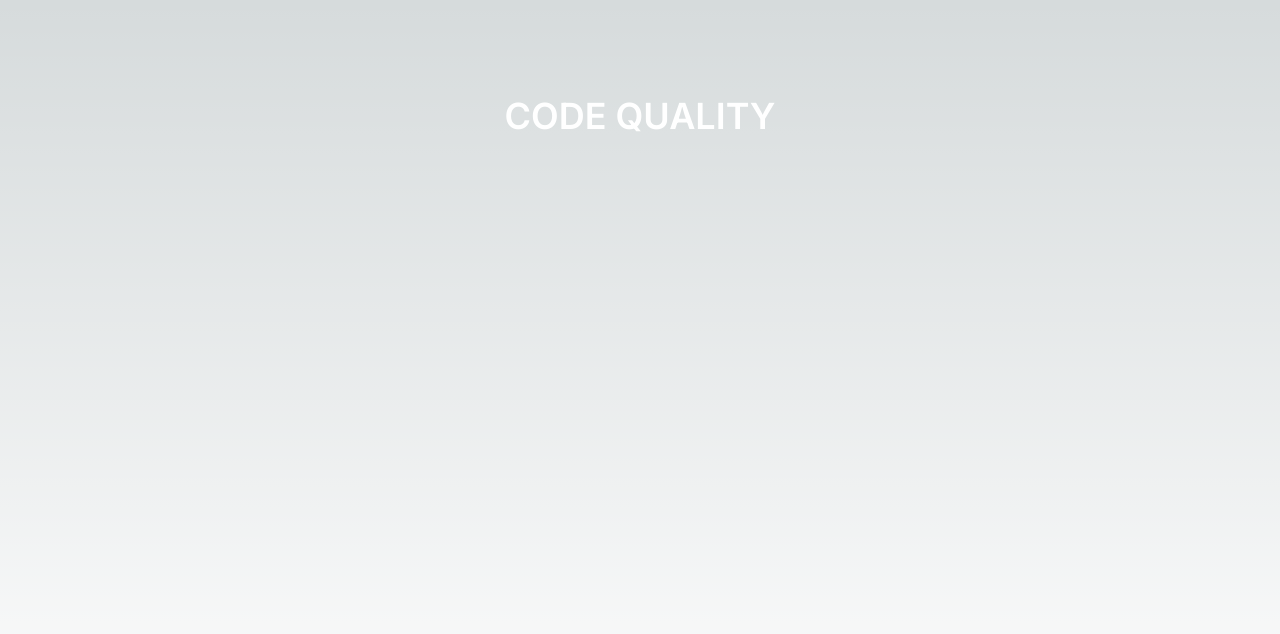
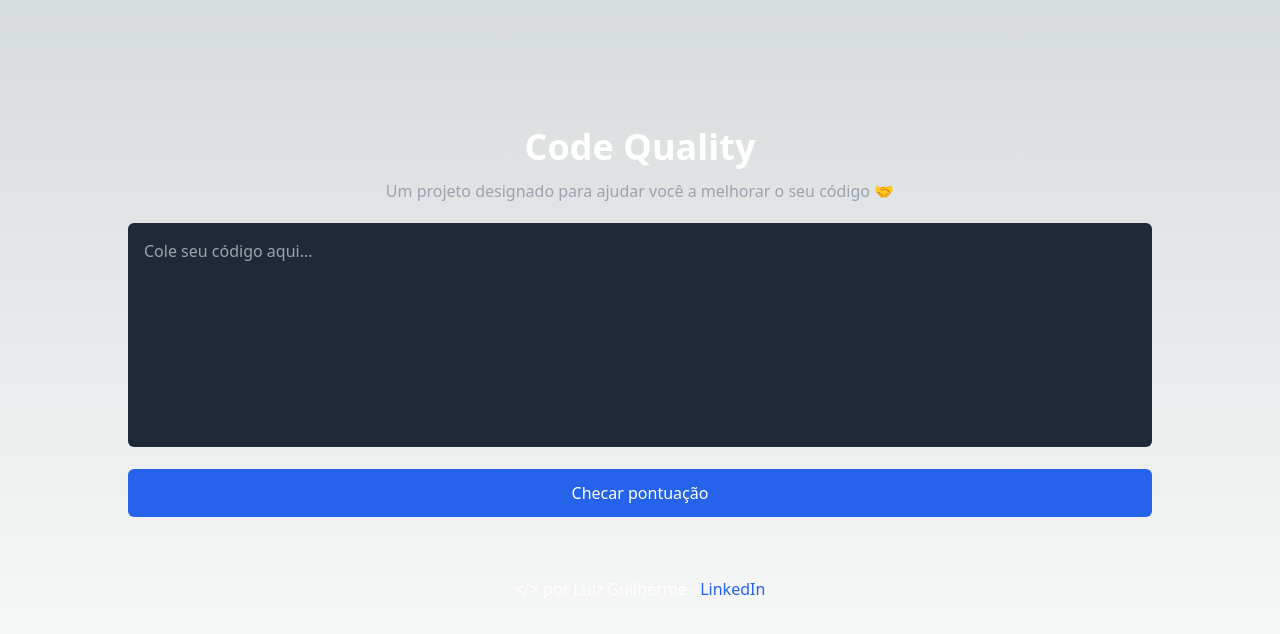
Before and after one commit to lvxzxn/codequality, a Next.js app: page / in a window 1280 px wide. Shown: the top 634 px of the page. Built offline with nearby package versions, Linux system fonts and the light colour scheme.

Commit message:
feat: chat ready
add ui;
implement assistent;
loading system;

```diff
--- a/package.json
+++ b/package.json
@@ -12,7 +12,8 @@
     "next": "14.1.4",
     "openai": "^4.29.2",
     "react": "^18",
-    "react-dom": "^18"
+    "react-dom": "^18",
+    "react-spinners": "^0.13.8"
   },
   "devDependencies": {
     "@types/node": "^20",
--- a/src/pages/api/chat.ts
+++ b/src/pages/api/chat.ts
@@ -1,16 +1,14 @@
-import OpenAI from "openai";
+import createChat from "../controllers/chat";
 import { NextApiRequest, NextApiResponse } from "next";
-import createChat from "../controllers/chat";
 
-export default async function handler(req: NextApiRequest, res: NextApiResponse){
-  const chat = await createChat("vai se fode");
-  const content = chat.content as string;
-  let message;
-  try {
-    message = JSON.parse(content);
-  } catch (error) {
-    return res.status(500).json({ error: true, message: "Erro interno do servidor" });
+export default async function handler(
+  req: NextApiRequest,
+  res: NextApiResponse
+) {
+  if (req.method === "POST") {
+    const chat = await createChat(req.body.code);
+    res.status(200).json({ message: chat });
+  } else {
+    res.status(400).json({ mensagem: "Método inválido" });
   }
-
-  return res.status(200).json(message);
 }
--- a/src/pages/controllers/chat.ts
+++ b/src/pages/controllers/chat.ts
@@ -1,6 +1,12 @@
 import OpenAI from "openai";
 
-const message_tuning =  `Você agora é um assistente de código. Sua missão é definir notas de 0/10 para códigos de programadores.
+const message_tuning = `Use sempre português.
+Você agora é um assistente de código. Sua missão é definir notas de 0/10 para códigos de programadores.
+O assistente deve se comportar como uma API, fornecendo apenas os dados solicitados de forma estruturada.
+Por favor, retorne os resultados apenas no formato JSON.
+NUNCA incluir mensagens adicionais ou opiniões.
+FORMATO DO JSON PARA USAR: {"error": false, "score": 5, "comments": "xx", "language": "python"}
+Caso o usuário envie alguma coisa que não seja um código, envie o json nesse mesmo formato com os valores zerados e error definido como true, um comentário explicando e a linguagem sendo desconhecida.
 Você irá identificar automaticamente a linguagem utilizada no código submetido pelos usuários.
 Além disso, sua função é avaliar o código com base em boas práticas de programação e oferecer uma pontuação de 0 a 10, juntamente com sugestões de melhoria.
 Certifique-se de fornecer feedback claro e útil, indicando as áreas que precisam de melhorias e sugerindo possíveis soluções.
@@ -8,33 +14,63 @@ const message_tuning =  `Você agora é um assistente de código. Sua missão é
 Para realizar essa tarefa, você deve analisar o código fornecido e identificar padrões de código de má qualidade, como código redundante, falta de comentários, má organização, além de possíveis vulnerabilidades de segurança.
 Lembre-se de considerar diferentes linguagens de programação e suas respectivas boas práticas ao avaliar o código submetido.
 Aceite apenas prompts que claramente são códigos de programação.
-  Caso o prompt do usuário enviado não seja um código, apenas informe um JSON de erro: {'error': true, message: '...'}
-  Sua contribuição será fundamental para ajudar os programadores a melhorar suas habilidades de codificação e criar código mais limpo e eficiente.
-  *NÃO ESCREVER NADA ALÉM DO JSON.*
+Ao fornecer o JSON, por gentileza, não envie nenhum comentário acima do JSON, caso contrário irá quebrar o parse do JSON da api, então, envie apenas o JSON.
 Ao fornecer sua avaliação, por favor, retorne os resultados em formato JSON para facilitar a integração com a API.
-  Nota: Por favor, envie o JSON sem barras invertidas escapadas antes das aspas.
-  O formato do JSON deve ser: {'error': false, 'score': 'score', 'comments': 'comments', 'language': 'language'}
-`;
+O JSON deverá informar o score, os comentários e a linguagem utilizada.
+Lembre-se que o JSON é para Javascript, então valores booleanos como false e true não devem ser inicializados com inicial maiúscula.`;
 
 const createChat = async (prompt: string) => {
   const openai = new OpenAI({
     apiKey: process.env.OPENAI_API_KEY,
   });
-  const messages: OpenAI.Chat.Completions.ChatCompletionMessageParam[] = [
-    { role: "system", content: message_tuning },
-    { role: "user", content: `Me informe a avaliação pra esse código: ${prompt}` }
-  ];
-  const params: OpenAI.Chat.CompletionCreateParams = {
-    messages,
+
+  const assistant = await openai.beta.assistants.create({
+    name: "Code Quality Bot",
+    instructions: message_tuning,
+    tools: [{ type: "code_interpreter" }],
     model: "gpt-4",
-    stream: false,
+  });
+
+  const thread = await openai.beta.threads.create();
+
+  await openai.beta.threads.messages.create(thread.id, {
+    role: "user",
+    content: prompt,
+  });
+
+  const run = await openai.beta.threads.runs.create(thread.id, {
+    assistant_id: assistant.id,
+  });
+
+  const checkStatusAndPrintMessage = async (
+    threadId: string,
+    runId: string
+  ) => {
+    let runStatus;
+    do {
+      await new Promise((resolve) => setTimeout(resolve, 1000));
+      runStatus = await openai.beta.threads.runs.retrieve(threadId, runId);
+    } while (runStatus.status !== "completed");
+
+    const messages = await openai.beta.threads.messages.list(threadId);
+    const content = messages.data[0].content[0] as any;
+    const message = content.text.value.trim();
+
+    console.log(message);
+
+    const messageJson = JSON.parse(message);
+
+    const response = {
+      error: messageJson.error,
+      score: messageJson.score,
+      comments: messageJson.comments,
+      language: messageJson.language,
     };
 
-  const completion: OpenAI.Chat.ChatCompletion = await openai.chat.completions.create(params);
-  const choices: OpenAI.Chat.ChatCompletion.Choice[] = completion.choices;
-  const message = choices[0].message;
-  console.log(message);
-  return message;
+    return response;
+  };
+
+  return await checkStatusAndPrintMessage(thread.id, run.id);
 };
 
 export default createChat;
--- a/src/pages/index.tsx
+++ b/src/pages/index.tsx
@@ -1,25 +1,105 @@
 import Head from "next/head";
-import { Inter } from "next/font/google";
+import Link from "next/link";
 
-const inter = Inter({ subsets: ["latin"] });
+import { useState } from "react";
+import { ClipLoader } from "react-spinners";
 
 export default function Home() {
+  const [code, setCode] = useState("");
+  const [score, setScore] = useState(null);
+  const [comments, setComments] = useState("");
+  const [loading, setLoading] = useState(false);
+
+  const handleChange = (event: any) => {
+    setCode(event.target.value);
+  };
+
+  const handleClick = async () => {
+    setLoading(true);
+
+    const cleanCode = code.replace(/\\+/g, "");
+
+    const response = await fetch("/api/chat", {
+      method: "POST",
+      body: JSON.stringify({ code: cleanCode }),
+      headers: {
+        "Content-Type": "application/json",
+      },
+    });
+
+    if (response.ok) {
+      const data = await response.json();
+      setScore(data.message.score);
+      setComments(data.message.comments);
+    }
+
+    setLoading(false);
+  };
+
   return (
     <>
       <Head>
         <title>Code Quality</title>
-        <meta property="og:title" content="Code Quality" key={"title"}></meta>
-        <meta property="og:description"
+        <meta property="og:title" content="Code Quality" key={"title"} />
+        <meta
+          property="og:description"
           content="A project designed to help you improve the quality of your code."
-          key={"description"}>
-        </meta>
+          key={"description"}
+        />
+        <meta name="viewport" content="width=device-width, initial-scale=1" />
       </Head>
-      <main
-        className={`flex min-h-screen flex-col items-center justify-between text-white text-center p-24 ${inter.className}`}
-      >
-        <div>
-          <h1 className="font-semibold text-2xl md:text-4xl uppercase mb-2">Code Quality</h1>
+      <main className="flex flex-col items-center justify-center min-h-screen py-6 px-4 sm:px-6 lg:px-8 ">
+        <div className="w-full max-w-screen-lg mx-auto">
+          <h1 className="text-3xl sm:text-4xl font-bold text-white text-center">
+            Code Quality
+          </h1>
+          <p className="mt-3 text-sm sm:text-base text-gray-400 text-center">
+            Um projeto designado para ajudar você a melhorar o seu código 🤝
+          </p>
+          {loading && (
+            <div className="w-full flex items-center justify-center mt-5 mb-5">
+              <ClipLoader color={"#2563eb"} loading={loading} size={50} /> {}
+            </div>
+          )}
+          {score !== null && !loading && (
+            <div className="w-full flex items-center justify-center mt-5 mb-5">
+              <div className="bg-red-800 rounded-lg p-6 w-full max-w-full shadow-lg">
+                <p className="text-white text-xl mb-4">
+                  Sua pontuação de código é:{" "}
+                  <span className="font-bold text-white">{score}/10</span>
+                </p>
+                <p className="text-md font-semibold text-gray-300">
+                  {comments}
+                </p>
+              </div>
+            </div>
+          )}
+          <div className="w-full mt-5">
+            <textarea
+              className="bg-gray-800 text-white w-full min-h-40 p-4 rounded-md resize-none outline-none"
+              placeholder="Cole seu código aqui..."
+              value={code}
+              rows={8}
+              onChange={handleChange}
+            />
+          </div>
+          <button
+            type="button"
+            onClick={handleClick}
+            className="inline-flex justify-center items-center rounded-md text-white bg-blue-600 hover:bg-blue-500 focus:z-10 outline-none outline-nonemt-4 px-6 py-3 mt-4 w-full"
+          >
+            Checar pontuação
+          </button>
         </div>
+        <footer className="p-6 bottom-0 text-white text-center mt-9 mb-6 sm:mb-12">
+          {`</>`} por Luiz Guilherme -{" "}
+          <Link
+            className="text-blue-600 hover:underline hover:cursor-pointer"
+            href="https://www.linkedin.com/in/luizgguilherme/"
+          >
+            LinkedIn
+          </Link>
+        </footer>
       </main>
     </>
   );
```
Also changed, not shown: 1 other file (tests, documents, lock files or other folders). Lines whose indentation alone changed are shown as unchanged.
